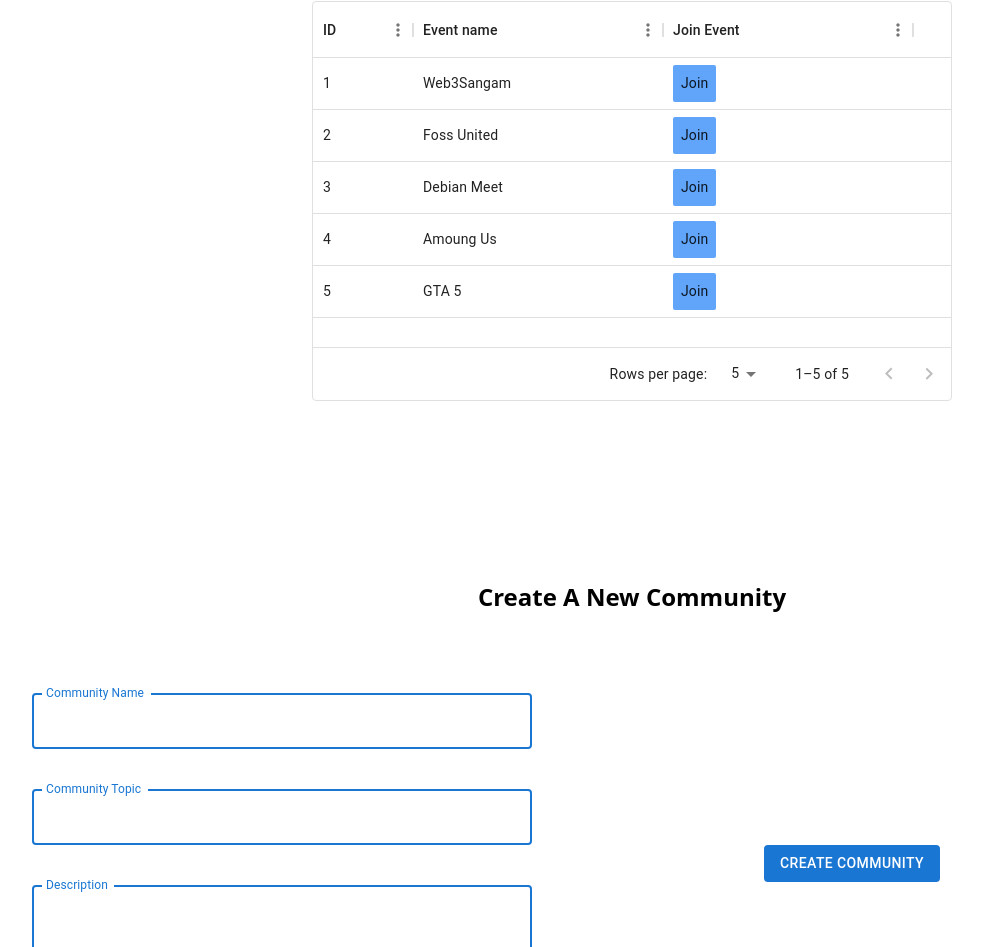
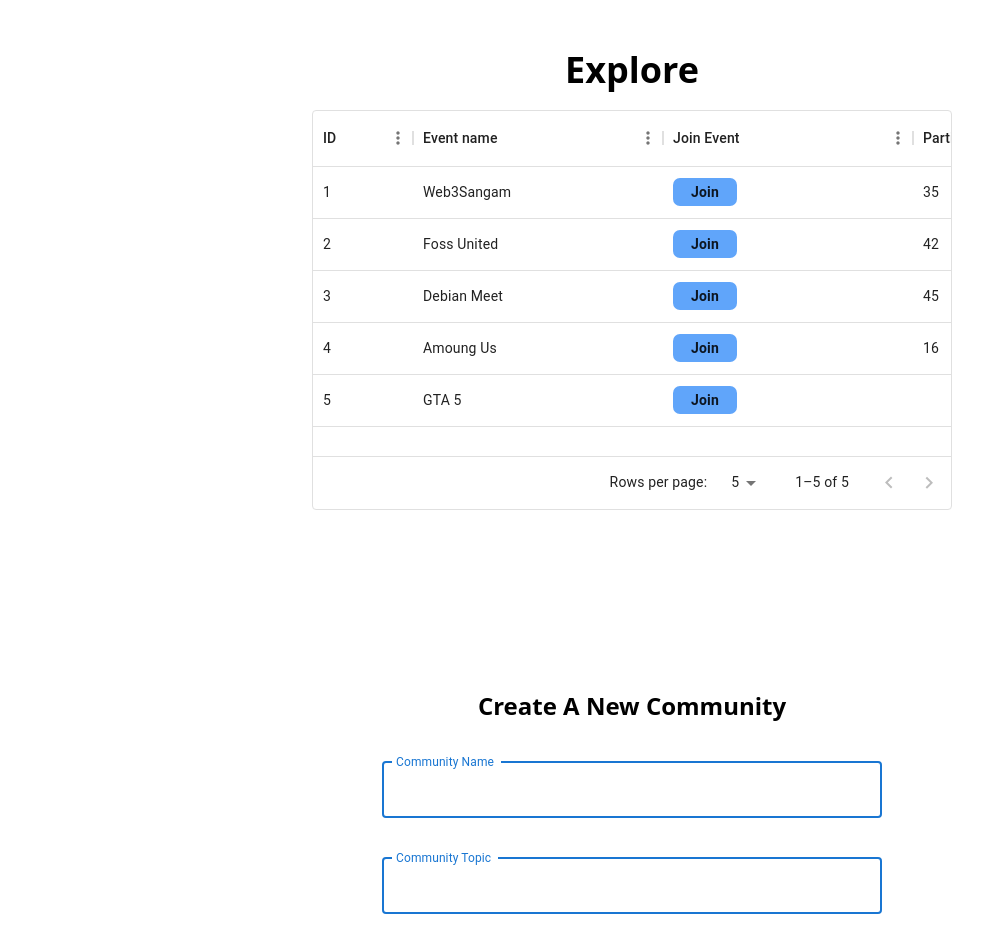
Before and after one commit to vishakh-abhayan/Pentagon, a React (Vite) app: page /community in a window 1280 px wide. Shown: the part 219-1166 px from the top of the page, without its empty margins (8-991 px from the left). Built offline with nearby package versions, Linux system fonts and the light colour scheme; what wagmi would draw is missing.

Commit message:
new looks and uplaod DB

```diff
--- a/src/pages/Communities.tsx
+++ b/src/pages/Communities.tsx
@@ -5,6 +5,7 @@ import { Account, ID, Databases } from "appwrite";
 import { v4 as uuidv4 } from "uuid";
 import client from "../api/config";
 import { useState } from "react";
+import Navbar from "../components/Navbar";
 function Communities() {
   const databases = new Databases(client);
   const [Description, setDescription] = useState("");
@@ -69,7 +70,7 @@ function Communities() {
         const rowId = params.id;
         return (
           <button
-            className="bg-blue-400 p-2 rounded-sm"
+            className="bg-blue-400 font-bold p-1 w-16 rounded-[7px]"
             // onClick={() => handleJoinEvent(rowId)}
           >
             Join
@@ -77,18 +78,24 @@ function Communities() {
         );
       },
     },
+    {
+      field: "Count",
+      headerName: "Participants",
+      width: 250,
+    },
   ];
 
   const rows = [
-    { id: 1, firstName: "Web3Sangam", Name: "Jon", age: 35 },
-    { id: 2, firstName: "Foss United", Name: "Cersei", age: 42 },
-    { id: 3, firstName: "Debian Meet", Name: "Jaime", age: 45 },
-    { id: 4, firstName: "Amoung Us", Name: "Arya", age: 16 },
-    { id: 5, firstName: "GTA 5", Name: "Daenerys", age: null },
+    { id: 1, firstName: "Web3Sangam", Name: "Jon", Count: 35 },
+    { id: 2, firstName: "Foss United", Name: "Cersei", Count: 42 },
+    { id: 3, firstName: "Debian Meet", Name: "Jaime", Count: 45 },
+    { id: 4, firstName: "Amoung Us", Name: "Arya", Count: 16 },
+    { id: 5, firstName: "GTA 5", Name: "Daenerys", Count: null },
   ];
 
   return (
     <div>
+      <Navbar />
       <div
         style={{
           height: "100vh",
@@ -118,8 +125,8 @@ function Communities() {
         <div className="text-center">
           <h1 className="text-2xl mb-10 font-bold">Create A New Community</h1>
         </div>
-        <div className="flex">
-          <div className="flex-col justify-start">
+        <div className="flex-col">
+          <div className="flex-col justify-center text-center">
             <div className="m-10 ">
               <TextField
                 className="w-[500px]"
@@ -138,9 +145,9 @@ function Communities() {
                 onChange={handleTopicChange}
               />
             </div>
-            <div className="m-10 ">
+            <div className="m-10  ">
               <TextField
-                className="w-[500px]"
+                className="w-[500px]  "
                 multiline
                 label="Description"
                 rows={8}
@@ -150,7 +157,7 @@ function Communities() {
               />
             </div>
           </div>
-          <div className="m-48">
+          <div className="m-10 flex justify-center text-center">
             <Button
               variant="contained"
               onClick={() => uploadToDb()}
```
